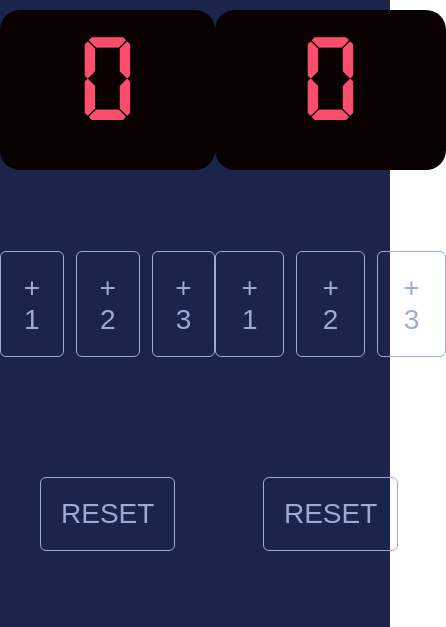
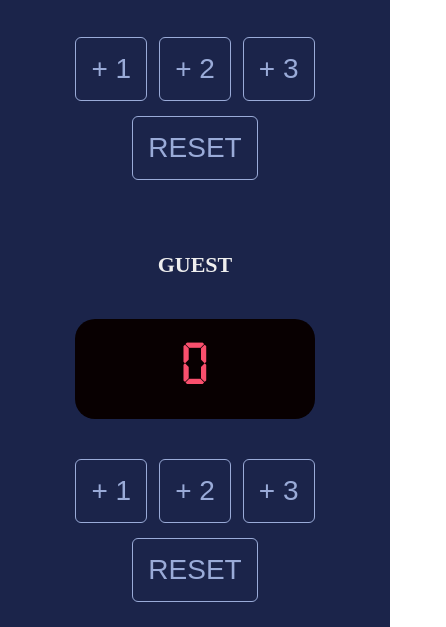
Before and after one commit to nidhi-suri/storyboard, a plain HTML site: page index.html in a window 390 px wide. Shown: the part 217-844 px from the top of the page, 446 px wide, since content can reach past the window. Drawn offline with Linux system fonts and the light colour scheme.

Commit message:
responsive design

```diff
--- a/index.css
+++ b/index.css
@@ -49,3 +49,27 @@ button {
     color: #9AABD8;
     font-size: 28px;
 }
+
+@media (max-width: 768px) {
+  .container {
+    flex-direction: column;
+    align-items: center;
+  }
+  h3 {
+    text-align: center;
+    font-size: 22px; /* Adjust font sizes */
+  }
+  h1 {
+    text-align: center;
+    font-size: 60px;
+  }
+  .buttons {
+    flex-direction: row; /* Stack buttons vertically */
+  }
+  button {
+    padding: 15px; /* Increase button size */
+  }
+  .reset {
+    margin-top: 15px;
+  }
+}
```
